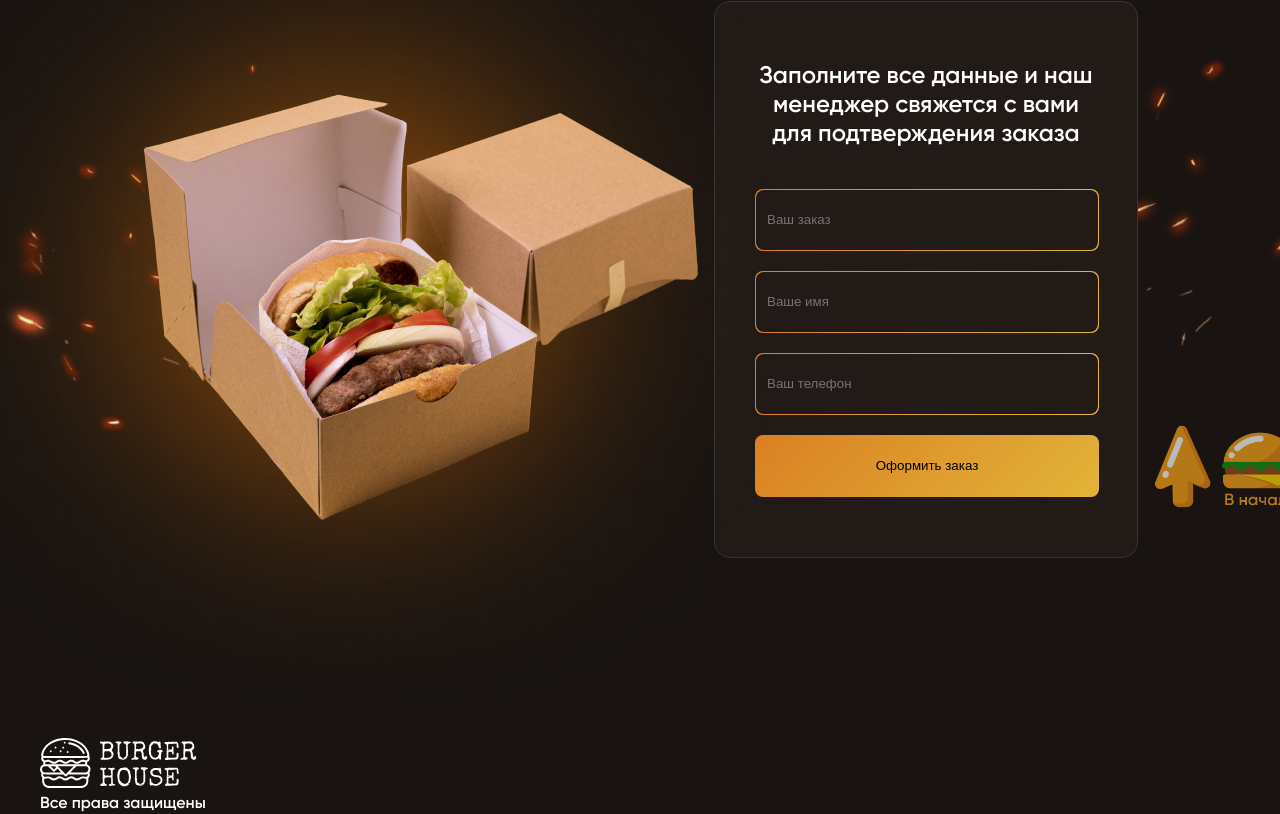
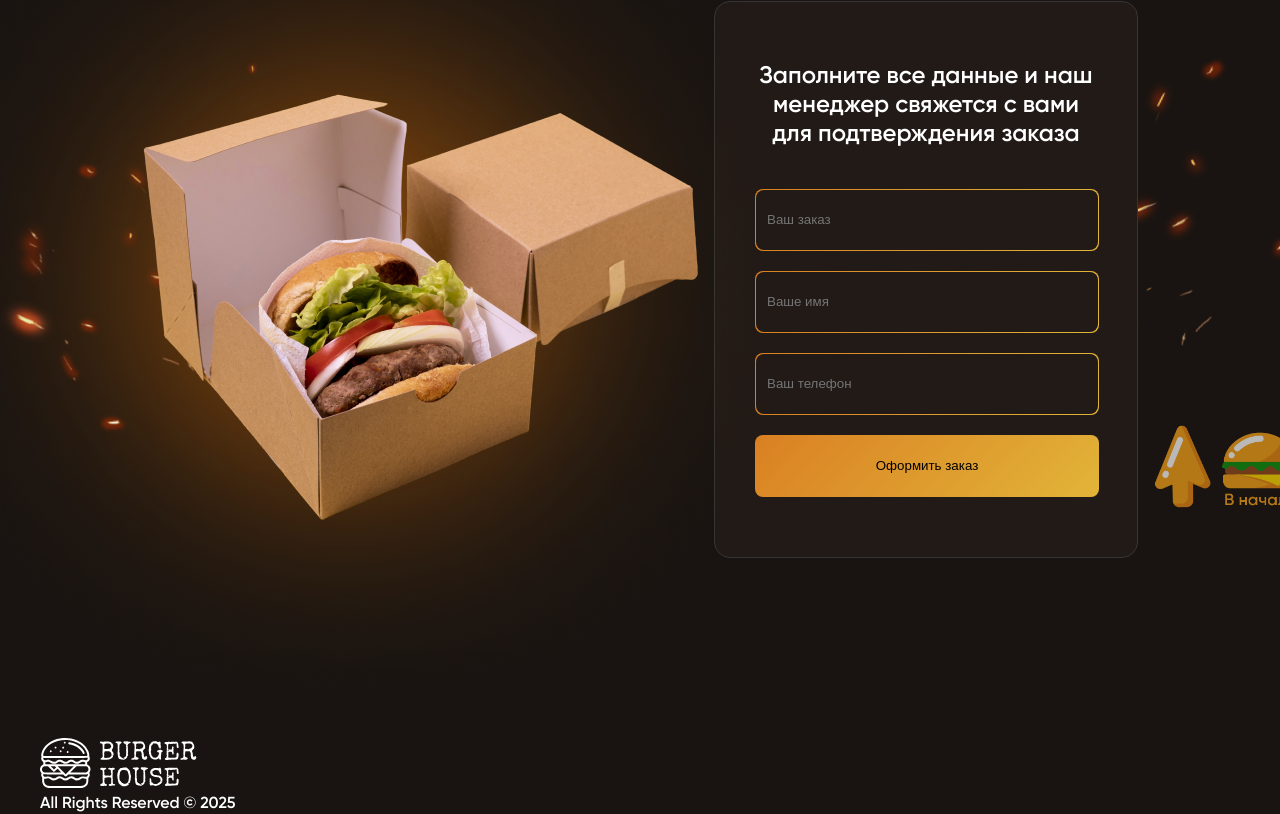
Before and after one commit to iScreAmn/burger-house-site, a plain HTML site: page index.html in a window 1280 px wide. Shown: the part 4533-5347 px from the top of the page. Drawn offline with Linux system fonts and the light colour scheme; a script that the page names is missing.

Commit message:
Footer rights fixes

```diff
--- a/index.html
+++ b/index.html
@@ -317,7 +317,7 @@
     <footer class="footer">
       <div class="container">
         <img src="./img/LOGO.svg" alt="logo" class="logo">
-        <p class="footer__copyright">Все права защищены</p>
+        <p class="footer__copyright">All Rights Reserved © 2025</p>
       </div>
     </footer>
   </main>
```
